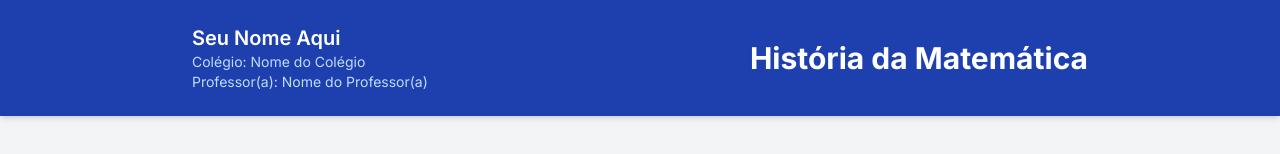
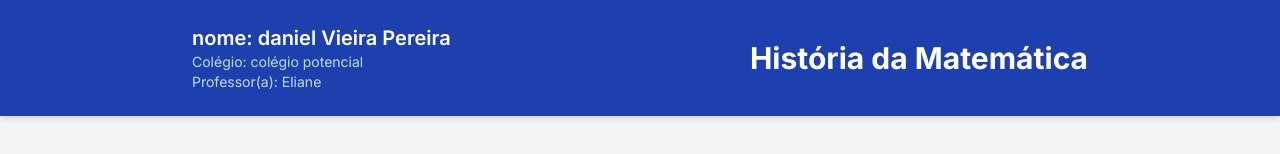
Before and after one commit to danipaises/V1-matmatica, a plain HTML site: page index.html in a window 1280 px wide. Shown: the top 154 px of the page. Drawn offline with nearby package versions, Linux system fonts and the light colour scheme; grey boxes are pictures that could not be loaded.

```diff
--- a/index.html
+++ b/index.html
@@ -27,9 +27,9 @@
         <div class="container mx-auto max-w-4xl">
             <div class="flex flex-col sm:flex-row justify-between items-center">
                 <div class="text-center sm:text-left mb-4 sm:mb-0">
-                    <h2 class="text-xl font-semibold">Seu Nome Aqui</h2>
-                    <p class="text-sm text-blue-200">Colégio: Nome do Colégio</p>
-                    <p class="text-sm text-blue-200">Professor(a): Nome do Professor(a)</p>
+                    <h2 class="text-xl font-semibold">nome: daniel Vieira Pereira</h2>
+                    <p class="text-sm text-blue-200">Colégio: colégio potencial</p>
+                    <p class="text-sm text-blue-200">Professor(a): Eliane</p>
                 </div>
                 <h1 class="text-3xl font-bold text-center sm:text-right">
                     História da Matemática
```
